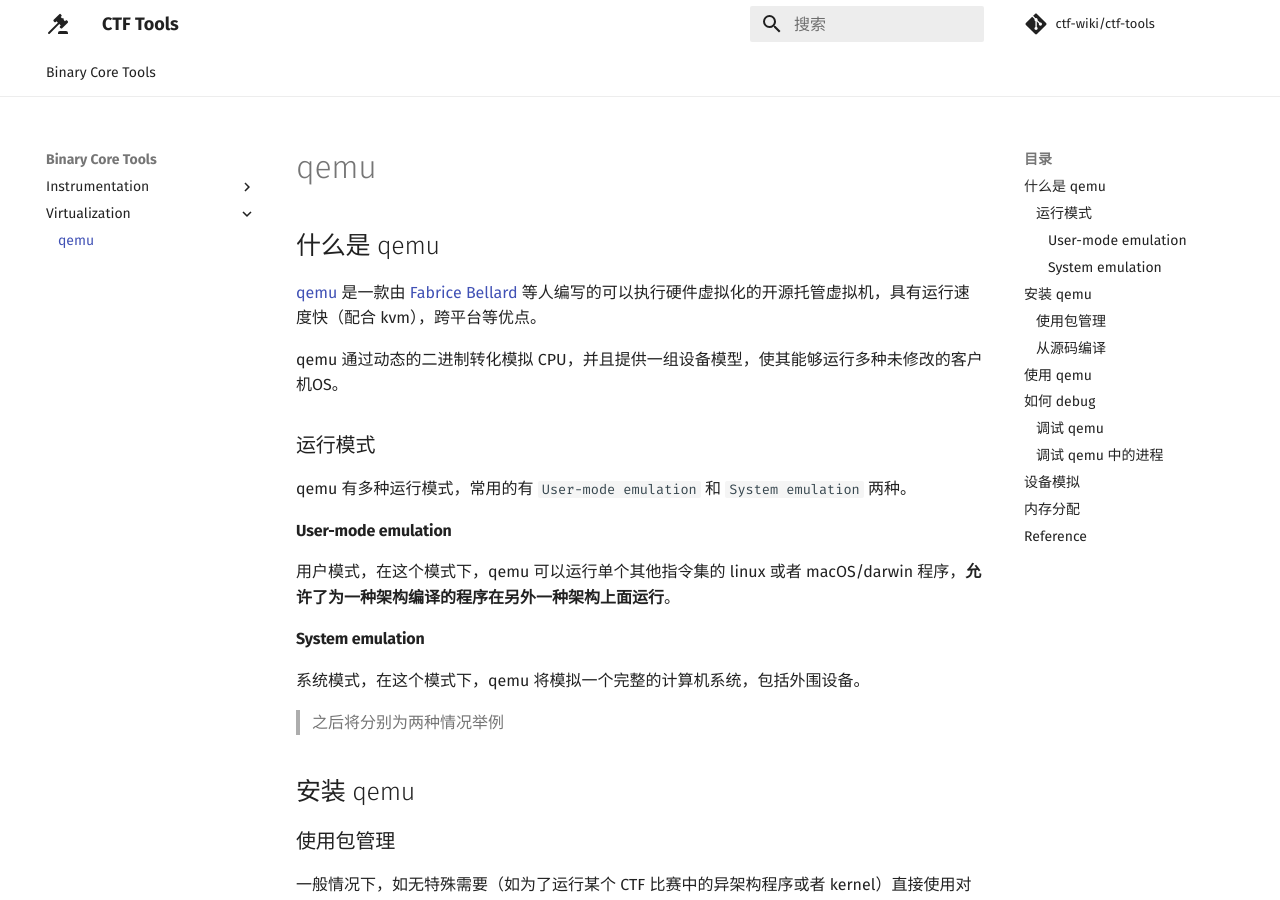
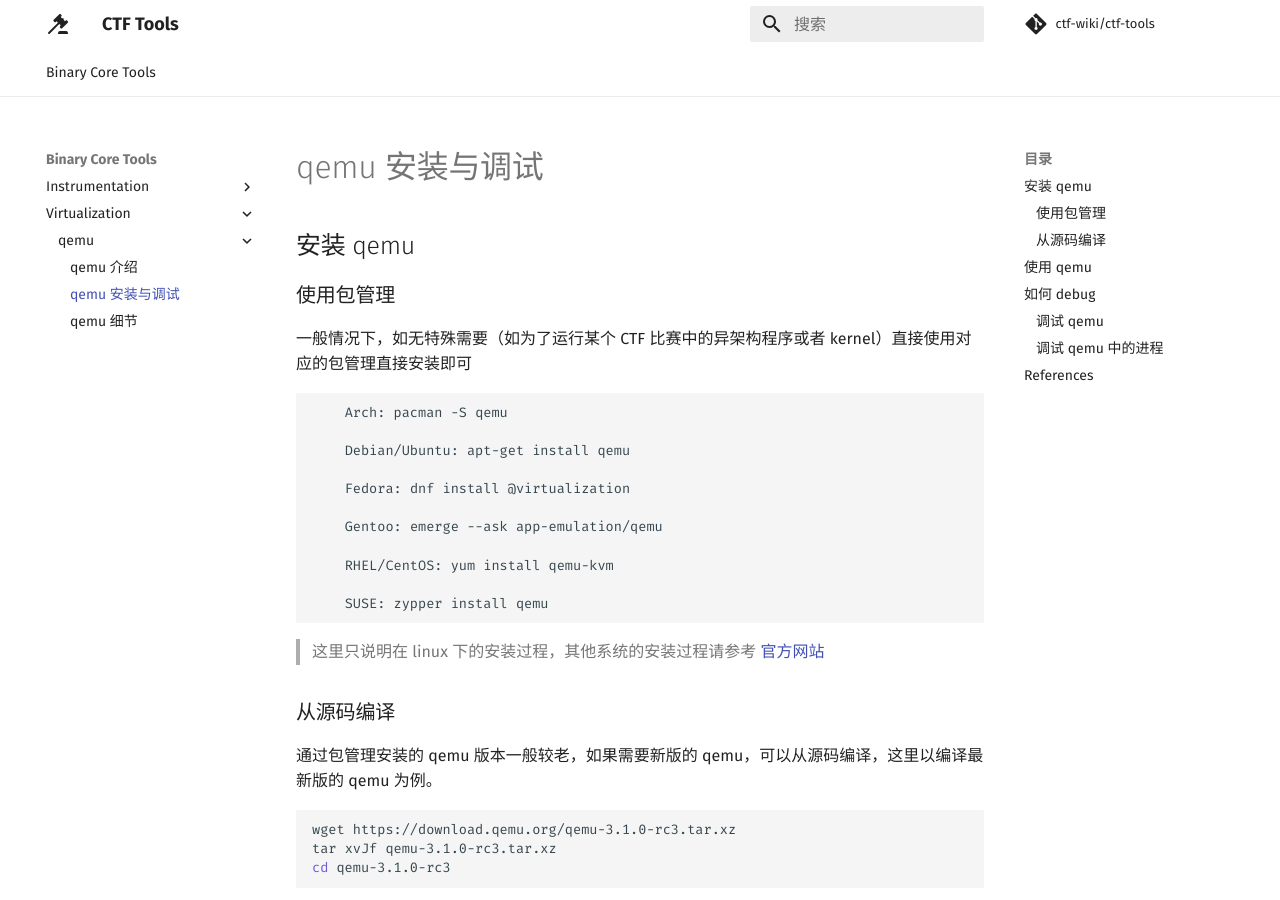
Before and after one commit to ctf-wiki/ctf-tools, an MkDocs documentation site: the page built from docs/binary_core_tools/virtualization/qemu/qemu-install-and-debug.md, in a window 1280 px wide and 900 px high. Built offline with MkDocs 1.6.1 and Material for MkDocs 9.7.7, drawn with Linux system fonts in a browser that asks for light colours; comment, search, counter and statistics services are not loaded; old or Windows-style settings are respelled for this version of MkDocs; some of the changed text lies outside the part shown.

Commit message:
adjust qemu directory

```diff
--- a/docs/binary_core_tools/virtualization/qemu.md
+++ b/docs/binary_core_tools/virtualization/qemu/qemu-install-and-debug.md
@@ -1,21 +1,3 @@
-## 什么是 qemu
-
-[qemu](https://www.qemu.org/) 是一款由 [Fabrice Bellard](https://bellard.org/) 等人编写的可以执行硬件虚拟化的开源托管虚拟机，具有运行速度快（配合 kvm），跨平台等优点。
-
-qemu 通过动态的二进制转化模拟 CPU，并且提供一组设备模型，使其能够运行多种未修改的客户机OS。
-
-### 运行模式
-
-qemu 有多种运行模式，常用的有 `User-mode emulation` 和 `System emulation` 两种。
-
-#### User-mode emulation
-用户模式，在这个模式下，qemu 可以运行单个其他指令集的 linux 或者 macOS/darwin 程序，**允许了为一种架构编译的程序在另外一种架构上面运行**。
-
-#### System emulation
-系统模式，在这个模式下，qemu 将模拟一个完整的计算机系统，包括外围设备。
-
-> 之后将分别为两种情况举例
-
 ## 安装 qemu
 
 ### 使用包管理
@@ -245,18 +227,7 @@ pwndbg> target remote localhost:1234
 
 `-S` 让虚拟机停在启动的地方方便调试，类似于 pwntools 的 [gdb.debug()](http://docs.pwntools.com/en/stable/gdb.html?highlight=gdb.debug#pwnlib.gdb.debug)
 
-## 设备模拟
 
-## 内存分配
-
-## Reference
-
-https://wiki.qemu.org/Main_Page
-
-https://qemu.weilnetz.de/doc/qemu-doc.html
-
-https://wiki.qemu.org/Documentation
-
-https://en.wikipedia.org/wiki/QEMU
+## References
 
 https://www.ringzerolabs.com/2018/03/the-wonderful-world-of-mips.html
--- a/mkdocs.yml
+++ b/mkdocs.yml
@@ -37,7 +37,10 @@ pages:
     - Instrumentation:
       - Intel pin: binary_core_tools/instrumentation/intel_pin.md
     - Virtualization:
-      - qemu: binary_core_tools/virtualization/qemu.md
+      - qemu:
+        - qemu 介绍: binary_core_tools/virtualization/qemu/qemu-introduction.md
+        - qemu 安装与调试: binary_core_tools/virtualization/qemu/qemu-install-and-debug.md
+        - qemu 细节: binary_core_tools/virtualization/qemu/qemu-internals.md
   # - Windows Binary:
     # - Disassembler and Decomplier:
       # - IDA: windows_binary_related/disassembler_and_decomplier/ida.md
```
Also changed, not shown: docs/binary_core_tools/virtualization/qemu/qemu-internals.md (added, +3 -0 lines), docs/binary_core_tools/virtualization/qemu/qemu-introduction.md (added, +29 -0 lines).
